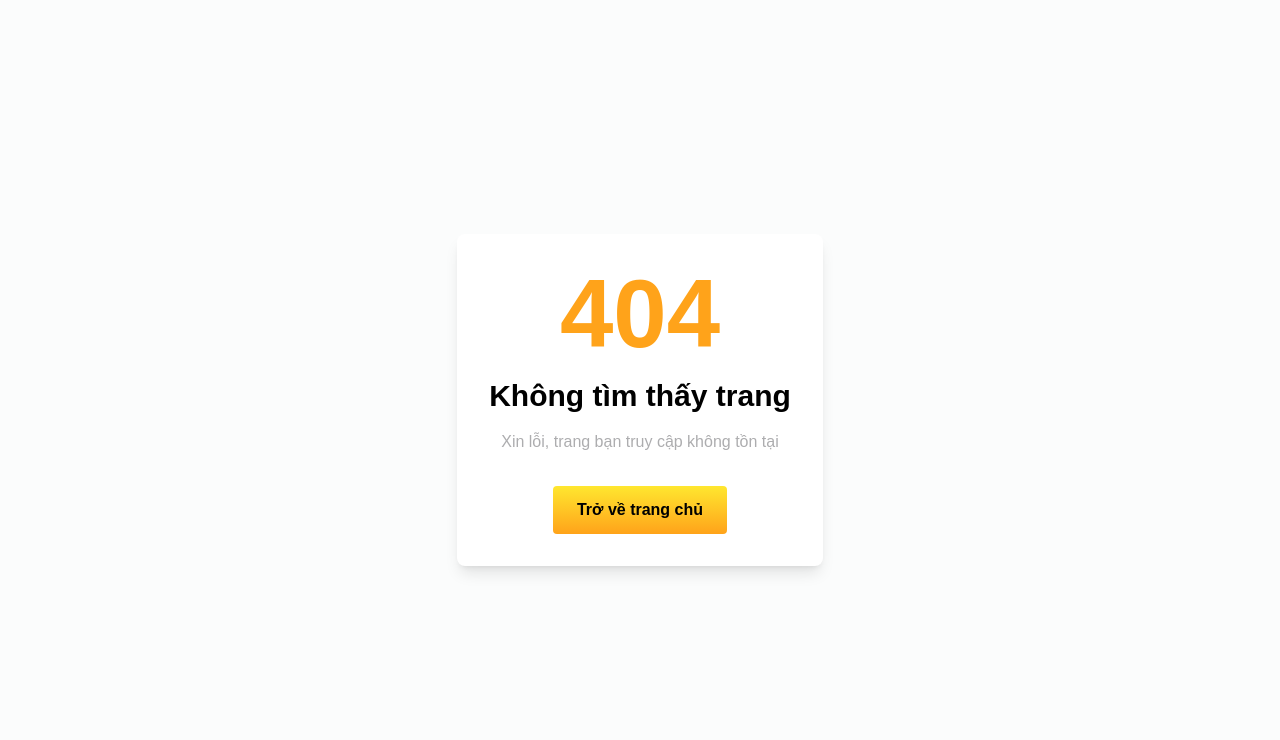
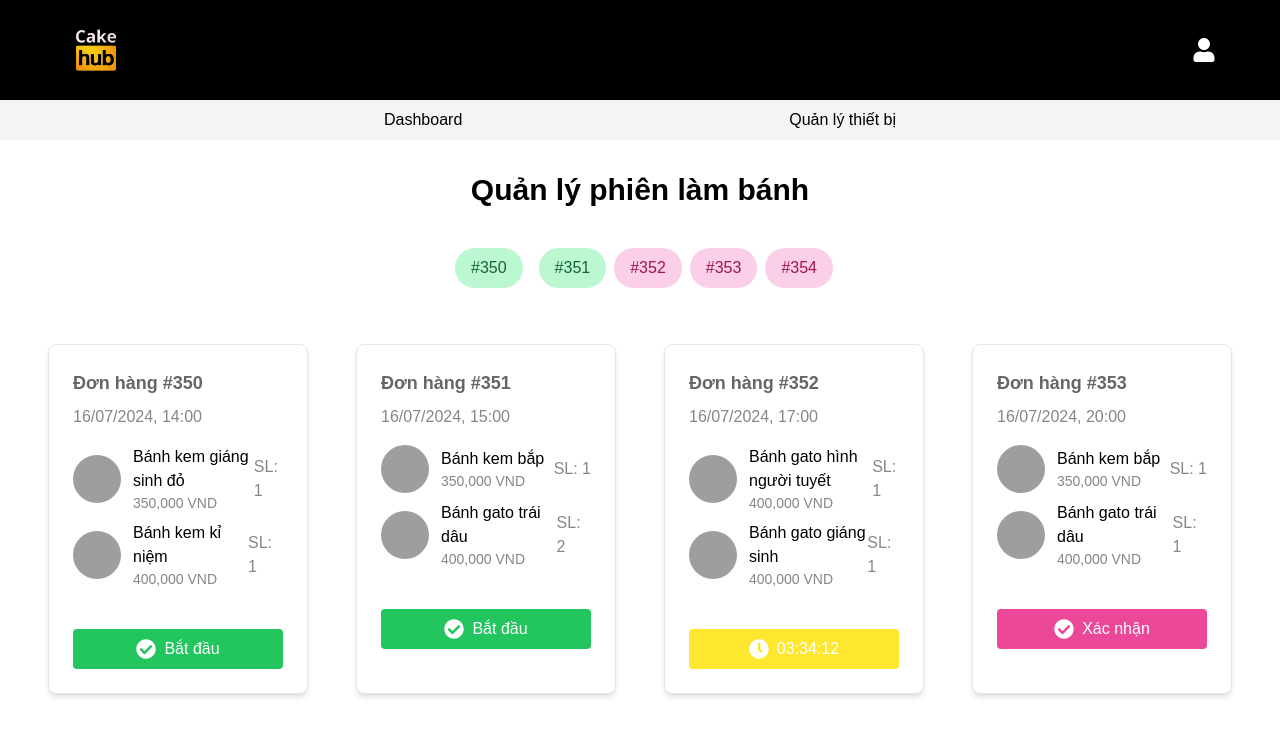
Before and after one commit to pelnuchy/CakeHub, a React (Create React App) app in the folder client/: page /baker/bakingsession in a window 1280 px wide. Before the commit this address had no page. Shown: the top 740 px of the page. Built offline with nearby package versions, Linux system fonts and the light colour scheme; grey boxes are pictures that could not be loaded.

Commit message:
feat: baker UI dashboard & manaSession

```diff
--- a/client/src/App.tsx
+++ b/client/src/App.tsx
@@ -20,6 +20,8 @@ const Purchase = lazy(() => import('./pages/Purchase'));
 const HistoryPurchase = lazy(() => import('./pages/HistoryPurchase'));
 const AdminDashBoard = lazy(() => import('./pages/Admin/Dashboard'));
 const AdminDeviceManagement = lazy(() => import('./pages/Admin/DeviceManagement'));
+const BakerDashboard = lazy(() => import('./pages/Baker/Dashboard'));
+const BakingSession = lazy(() => import('./pages/Baker/BakingSession'));
 
 export default function App() {
   const loading = usePageLoading();
@@ -45,7 +47,8 @@ export default function App() {
           <Route path="/*" element={<NotFoundPage />} />
           <Route path="/admin/dashboard" element={<AdminDashBoard />} />
           <Route path="/admin/devicemanagement" element={<AdminDeviceManagement />} />
-
+          <Route path="/baker/dashboard" element={<BakerDashboard />} />
+          <Route path="/baker/bakingsession" element={<BakingSession />} />
         </Routes>
       </Suspense>
     </div>
--- /dev/null
+++ b/client/src/layouts/Baker/BakingSession.tsx
@@ -0,0 +1,132 @@
+import React from 'react';
+import { FaCheckCircle, FaClock } from 'react-icons/fa';
+
+interface Cake {
+  name: string;
+  price: number;
+  quantity: number;
+}
+
+interface Order {
+  id: number;
+  date: string;
+  time: string;
+  cakes: Cake[];
+  isCompleted: boolean;
+  countdown?: string;
+}
+
+const orders: Order[] = [
+  {
+    id: 350,
+    date: '16/07/2024',
+    time: '14:00',
+    cakes: [
+      { name: 'Bánh kem giáng sinh đỏ', price: 350000, quantity: 1 },
+      { name: 'Bánh kem kỉ niệm', price: 400000, quantity: 1 },
+    ],
+    isCompleted: true,
+  },
+  {
+    id: 351,
+    date: '16/07/2024',
+    time: '15:00',
+    cakes: [
+      { name: 'Bánh kem bắp', price: 350000, quantity: 1 },
+      { name: 'Bánh gato trái dâu', price: 400000, quantity: 2 },
+    ],
+    isCompleted: true,
+  },
+  {
+    id: 352,
+    date: '16/07/2024',
+    time: '17:00',
+    cakes: [
+      { name: 'Bánh gato hình người tuyết', price: 400000, quantity: 1 },
+      { name: 'Bánh gato giáng sinh', price: 400000, quantity: 1 },
+    ],
+    isCompleted: false,
+    countdown: '03:34:12',
+  },
+  {
+    id: 353,
+    date: '16/07/2024',
+    time: '20:00',
+    cakes: [
+      { name: 'Bánh kem bắp', price: 350000, quantity: 1 },
+      { name: 'Bánh gato trái dâu', price: 400000, quantity: 1 },
+    ],
+    isCompleted: false,
+  },
+  {
+    id: 354,
+    date: '16/07/2024',
+    time: '22:00',
+    cakes: [
+      { name: 'Bánh kem bắp', price: 350000, quantity: 1 },
+      { name: 'Bánh gato giáng sinh', price: 400000, quantity: 1 },
+    ],
+    isCompleted: false,
+  },
+];
+
+const OrderCard: React.FC<{ order: Order }> = ({ order }) => (
+  <div className="m-4 flex flex-col rounded-lg border bg-white p-6 shadow-md transition-shadow duration-300 hover:shadow-lg">
+    <h3 className="mb-2 text-lg font-semibold text-gray-900">Đơn hàng #{order.id}</h3>
+    <p className="text-gray-800">
+      {order.date}, {order.time}
+    </p>
+    <div className="my-4">
+      {order.cakes.map((cake, index) => (
+        <div key={index} className="mb-2 flex items-center justify-between">
+          <div className="flex items-center">
+            <img src="/path/to/cake/image.jpg" alt={cake.name} className="mr-3 h-12 w-12 rounded-full object-cover" />
+            <div>
+              <p className="font-medium text-black">{cake.name}</p>
+              <p className="text-sm text-gray-800">{cake.price.toLocaleString()} VND</p>
+            </div>
+          </div>
+          <p className="text-gray-800">SL: {cake.quantity}</p>
+        </div>
+      ))}
+    </div>
+    {order.isCompleted ? (
+      <button className="mt-4 flex w-full items-center justify-center rounded bg-green-500 py-2 text-white transition-colors duration-300 hover:bg-green-600">
+        <FaCheckCircle className="mr-2 h-5 w-5" /> Bắt đầu
+      </button>
+    ) : order.countdown ? (
+      <button className="mt-4 flex w-full items-center justify-center rounded bg-yellow-500 py-2 text-white transition-colors duration-300 hover:bg-yellow-600">
+        <FaClock className="mr-2 h-5 w-5" /> {order.countdown}
+      </button>
+    ) : (
+      <button className="mt-4 flex w-full items-center justify-center rounded bg-pink-500 py-2 text-white transition-colors duration-300 hover:bg-gray-600">
+        <FaCheckCircle className="mr-2 h-5 w-5" /> Xác nhận
+      </button>
+    )}
+  </div>
+);
+
+const Dashboard: React.FC = () => (
+  <div className="container mx-auto p-8">
+    <h1 className="mb-8 text-center text-3xl font-bold text-black">Quản lý phiên làm bánh</h1>
+    <div className="mb-8 flex justify-center space-x-2">
+      {orders.map((order) => (
+        <button
+          key={order.id}
+          className={`m-2 rounded-full px-4 py-2 font-medium ${
+            order.isCompleted ? 'bg-green-200 text-green-800' : 'bg-pink-200 text-pink-800'
+          }`}
+        >
+          #{order.id}
+        </button>
+      ))}
+    </div>
+    <div className="grid grid-cols-1 gap-4 md:grid-cols-2 lg:grid-cols-3 xl:grid-cols-4">
+      {orders.map((order) => (
+        <OrderCard key={order.id} order={order} />
+      ))}
+    </div>
+  </div>
+);
+
+export default Dashboard;
--- /dev/null
+++ b/client/src/layouts/Baker/Dashboard.tsx
@@ -0,0 +1,91 @@
+import React, { useState } from 'react';
+import Button from '../../components/Button';
+
+interface Order {
+  id: number;
+  name: string;
+  flavor: string;
+  size: string;
+  image: string;
+}
+
+const initialTodaysOrders: Order[] = [
+  { id: 355, name: 'Bánh kem trái cây', flavor: 'Trái cây', size: 'Lớn', image: '/path/to/image1.jpg' },
+  { id: 356, name: 'Bánh kem dâu', flavor: 'Dâu', size: 'Nhỏ', image: '/path/to/image2.jpg' },
+  { id: 357, name: 'Bánh kem sô cô la', flavor: 'Sô cô la', size: 'Trung bình', image: '/path/to/image3.jpg' },
+];
+
+const OrderCard: React.FC<{ order: Order; onAdd?: () => void; onRemove?: () => void }> = ({
+  order,
+  onAdd,
+  onRemove,
+}) => (
+  <div className="m-4 flex transform flex-col items-center justify-between rounded-lg bg-white p-4 shadow-md transition-transform hover:scale-105">
+    <h3 className="mb-2 text-lg font-semibold">Đơn hàng #{order.id}</h3>
+    <img src={order.image} alt={order.name} className="mb-2 h-20 w-20 rounded object-cover" />
+    <p className="text-black">{order.name}</p>
+    <p className="text-gray-800">Vị: {order.flavor}</p>
+    <p className="text-gray-800">Kích thước: {order.size}</p>
+    {onAdd && (
+      <button
+        onClick={onAdd}
+        className="mt-4 w-full rounded bg-pink-500 py-2 text-white transition-colors hover:bg-pink-600"
+      >
+        Thêm
+      </button>
+    )}
+    {onRemove && (
+      <button
+        onClick={onRemove}
+        className="mt-4 w-full rounded bg-red-500 py-2 text-white transition-colors hover:bg-red-600"
+      >
+        Xoá
+      </button>
+    )}
+  </div>
+);
+
+const Dashboard: React.FC = () => {
+  const [todaysOrders, setTodaysOrders] = useState<Order[]>(initialTodaysOrders);
+  const [newBakingSessionOrders, setNewBakingSessionOrders] = useState<Order[]>([]);
+
+  const addOrderToBakingSession = (order: Order) => {
+    if (newBakingSessionOrders.length >= 6) {
+      alert('Phiên làm bánh mới đã đầy. Không thể thêm đơn hàng mới.');
+      return;
+    }
+    setNewBakingSessionOrders([...newBakingSessionOrders, order]);
+    setTodaysOrders(todaysOrders.filter((o) => o.id !== order.id));
+  };
+
+  const removeOrderFromBakingSession = (order: Order) => {
+    setNewBakingSessionOrders(newBakingSessionOrders.filter((o) => o.id !== order.id));
+    setTodaysOrders([...todaysOrders, order]);
+  };
+
+  return (
+    <div className="container mx-auto p-8">
+      <h1 className="mb-8 text-3xl font-bold">Đơn hàng hôm nay</h1>
+      <div className="mb-8 rounded-lg bg-pink-100 p-4 shadow-lg">
+        <div className="flex overflow-x-auto pb-4">
+          {todaysOrders.map((order) => (
+            <OrderCard key={order.id} order={order} onAdd={() => addOrderToBakingSession(order)} />
+          ))}
+        </div>
+      </div>
+      <h1 className="mb-8 mt-8 text-3xl font-bold">Phiên làm bánh mới</h1>
+      <div className="rounded-lg bg-yellow-100 p-4 shadow-lg">
+        <div className="grid grid-cols-1 gap-4 md:grid-cols-2 lg:grid-cols-3 xl:grid-cols-4">
+          {newBakingSessionOrders.map((order) => (
+            <OrderCard key={order.id} order={order} onRemove={() => removeOrderFromBakingSession(order)} />
+          ))}
+        </div>
+        <div className="mt-4 flex justify-end">
+          <Button className="px-4 py-2">Tiến hành làm bánh</Button>
+        </div>
+      </div>
+    </div>
+  );
+};
+
+export default Dashboard;
--- /dev/null
+++ b/client/src/pages/Baker/BakingSession/index.tsx
@@ -0,0 +1,19 @@
+import Header from '../../../components/AdminBakerHeader';
+import AdminNav from '../../../components/AdminNav';
+import Footer from '../../../components/Footer';
+import BakingSession from '../../../layouts/Baker/BakingSession';
+
+const BakerBakingSession = () => {
+  return (
+    <>
+      <Header />
+      <AdminNav />
+      <main>
+        <BakingSession />
+      </main>
+      <Footer />
+    </>
+  );
+};
+
+export default BakerBakingSession;
--- /dev/null
+++ b/client/src/pages/Baker/Dashboard/index.tsx
@@ -0,0 +1,19 @@
+import Header from '../../../components/AdminBakerHeader';
+import AdminNav from '../../../components/AdminNav';
+import Footer from '../../../components/Footer';
+import Dashboard from '../../../layouts/Baker/Dashboard';
+
+const BakerDashboard = () => {
+  return (
+    <>
+      <Header />
+      <AdminNav />
+      <main>
+        <Dashboard />
+      </main>
+      <Footer />
+    </>
+  );
+};
+
+export default BakerDashboard;
```
